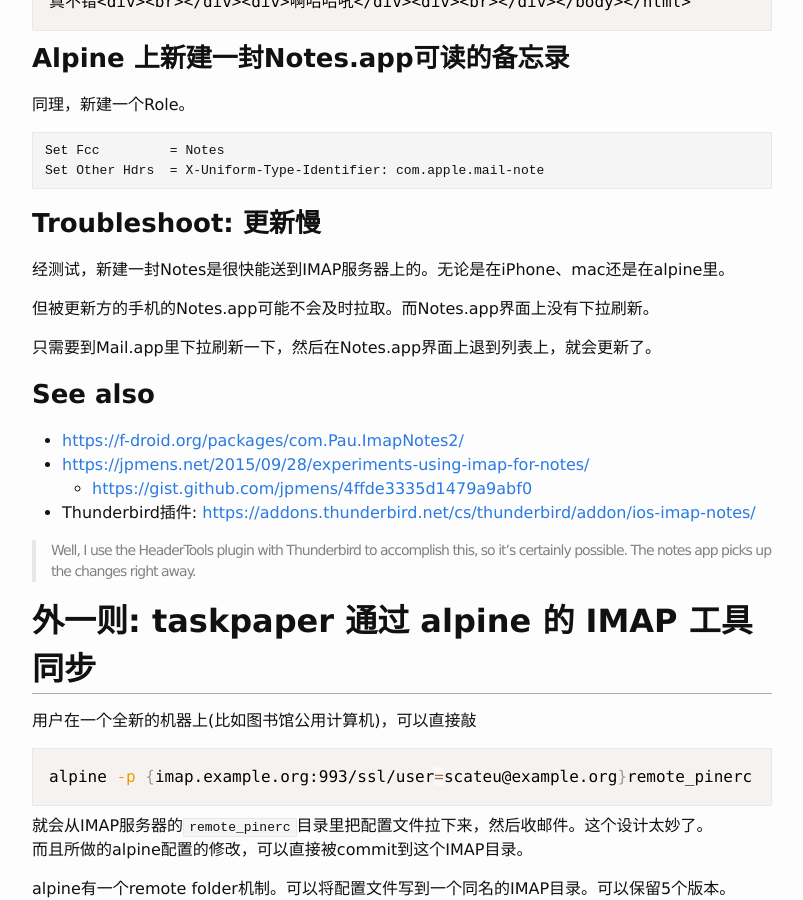
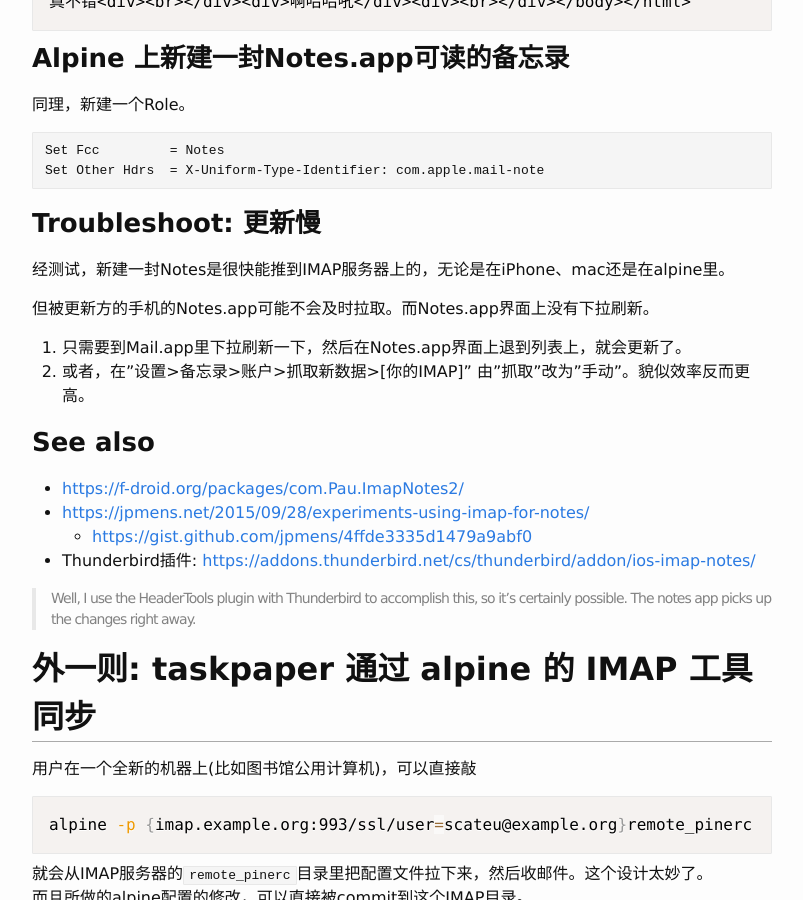
Before and after one commit to scateu/scateu.github.io, a Jekyll site: the page built from _posts/2023-08-29-imap-notes.md, in a window 1280 px wide and 900 px high, scrolled down 1507 px. Shown: the whole window, without its empty margins (238-1041 px from the left). Built offline with Jekyll 4.4.1, drawn with Linux system fonts in a browser that asks for light colours; nearby versions of some CDN libraries; comment, search, counter and statistics services are not loaded.

Commit message:
Tue Aug 29 22:57:52 CST 2023

```diff
--- a/_posts/2023-08-29-imap-notes.md
+++ b/_posts/2023-08-29-imap-notes.md
@@ -76,11 +76,12 @@
 
 ### Troubleshoot: 更新慢
 
-经测试，新建一封Notes是很快能送到IMAP服务器上的。无论是在iPhone、mac还是在alpine里。
+经测试，新建一封Notes是很快能推到IMAP服务器上的，无论是在iPhone、mac还是在alpine里。
 
 但被更新方的手机的Notes.app可能不会及时拉取。而Notes.app界面上没有下拉刷新。
 
-只需要到Mail.app里下拉刷新一下，然后在Notes.app界面上退到列表上，就会更新了。
+1. 只需要到Mail.app里下拉刷新一下，然后在Notes.app界面上退到列表上，就会更新了。
+2. 或者，在"设置>备忘录>账户>抓取新数据>[你的IMAP]" 由"抓取"改为"手动"。貌似效率反而更高。
 
 
 ### See also
```
